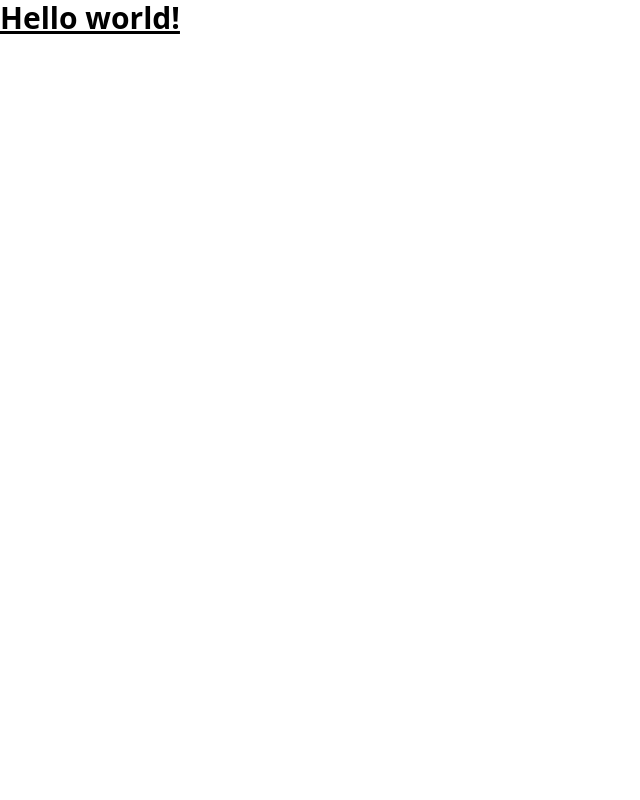
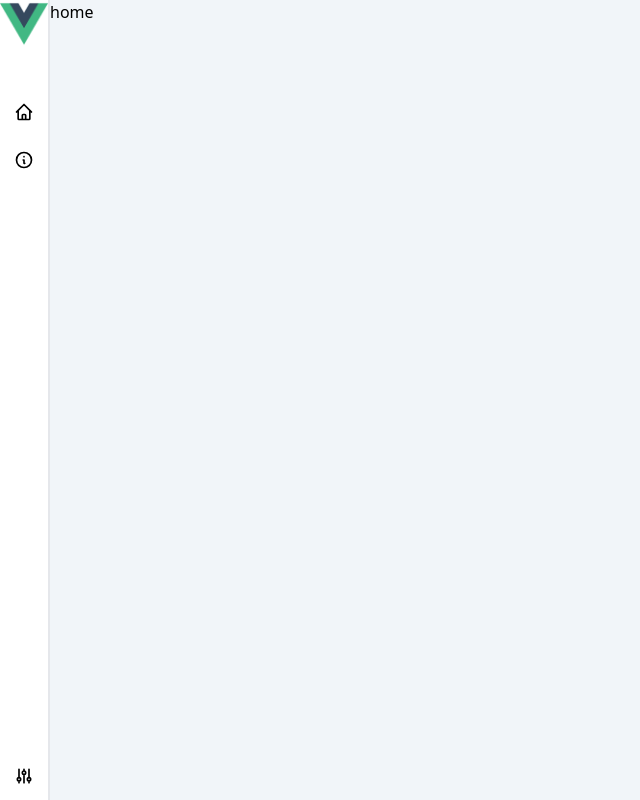
Before and after one commit to nofacer/electron-vue3-tailwind, a Vue app: page /#/home in a window 1280 px wide. Shown: the whole page, without its empty margins (0-640 px from the left). Built offline with nearby package versions, Linux system fonts and the light colour scheme.

Commit message:
add menu

```diff
--- a/package.json
+++ b/package.json
@@ -10,7 +10,9 @@
     "preelectron-run": "vue-tsc --noEmit && vite build && tsc"
   },
   "dependencies": {
-    "vue": "^3.2.25"
+    "@heroicons/vue": "^1.0.5",
+    "vue": "^3.2.25",
+    "vue-router": "^4.0.12"
   },
   "devDependencies": {
     "@vitejs/plugin-vue": "^2.0.0",
--- a/src/App.vue
+++ b/src/App.vue
@@ -2,12 +2,11 @@
 // This starter template is using Vue 3 <script setup> SFCs
 // Check out https://v3.vuejs.org/api/sfc-script-setup.html#sfc-script-setup
 // import HelloWorld from './components/HelloWorld.vue'
+
 </script>
 
 <template>
-  <h1 class="text-3xl font-bold underline">
-    Hello world!
-  </h1>
+  <router-view/>
 </template>
 
 <style>
--- /dev/null
+++ b/src/components/AppSidebar.vue
@@ -0,0 +1,32 @@
+<template>
+  <div class="h-full w-12 flex flex-col justify-center">
+    <div class="h-12"><img :src="image" alt=""/></div>
+    <div class="grow bg-white pt-10 flex flex-col">
+      <div
+          class="h-12 flex flex-col justify-center hover:bg-sky-500 hover:text-white transition duration-150 ease-in-out"
+          @click="router.push('/home')">
+        <HomeIcon class="h-5 w-5 place-self-center"/>
+      </div>
+      <div
+          class="h-12 flex flex-col justify-center hover:bg-sky-500 hover:text-white transition duration-150 ease-in-out"
+          @click="router.push('/about')">
+        <InformationCircleIcon class="h-5 w-5 place-self-center"/>
+      </div>
+    </div>
+    <div
+        class="h-12 flex flex-col justify-center hover:bg-sky-500 hover:text-white transition duration-150 ease-in-out"
+        @click="router.push('/setting')">
+      <AdjustmentsIcon class="h-5 w-5 place-self-center"/>
+    </div>
+  </div>
+</template>
+
+<script setup lang="ts">
+import image from '@/assets/logo.png'
+import {AdjustmentsIcon, HomeIcon, InformationCircleIcon} from '@heroicons/vue/outline'
+import router from "../router";
+</script>
+
+<style scoped>
+
+</style>
--- /dev/null
+++ b/src/layouts/DefaultLayout.vue
@@ -0,0 +1,19 @@
+<template>
+  <div class="h-screen bg-slate-100 flex">
+    <div class="h-full border-r-2 bg-white">
+      <AppSidebar/>
+    </div>
+    <div class="h-full grow">
+      <div class="container mx-auto">
+        <router-view/>
+      </div>
+    </div>
+  </div>
+</template>
+
+<script setup lang="ts">
+import AppSidebar from '@/components/AppSidebar.vue'
+</script>
+
+<style scoped>
+</style>
--- /dev/null
+++ b/src/router/index.ts
@@ -0,0 +1,35 @@
+import {createRouter, createWebHashHistory} from 'vue-router'
+import DefaultLayout from '@/layouts/DefaultLayout.vue'
+
+const routes = [
+    {
+        path: '/',
+        redirect: '/home',
+        name: 'Default',
+        component: DefaultLayout,
+        children: [
+            {
+                path: 'home',
+                name: 'Home',
+                component: () => import('@/views/Home.vue')
+            },
+            {
+                path: 'about',
+                name: 'About',
+                component: () => import('@/views/About.vue')
+            },
+            {
+                path: 'setting',
+                name: 'Setting',
+                component: () => import('@/views/Setting.vue')
+            }
+        ]
+    }
+]
+
+const router = createRouter({
+    history: createWebHashHistory(),
+    routes
+})
+
+export default router
--- /dev/null
+++ b/src/views/About.vue
@@ -0,0 +1,10 @@
+<template>
+  about
+</template>
+
+<script>
+</script>
+
+<style scoped>
+
+</style>
--- /dev/null
+++ b/src/views/Home.vue
@@ -0,0 +1,10 @@
+<template>
+  home
+</template>
+
+<script setup lang="ts">
+</script>
+
+<style scoped>
+
+</style>
--- /dev/null
+++ b/src/views/Setting.vue
@@ -0,0 +1,13 @@
+<template>
+  setting
+</template>
+
+<script>
+export default {
+  name: "Setting"
+}
+</script>
+
+<style scoped>
+
+</style>
--- a/vite.config.ts
+++ b/vite.config.ts
@@ -1,8 +1,18 @@
 import {defineConfig} from 'vite'
 import vue from '@vitejs/plugin-vue'
+import {resolve} from "path";
+
+function pathResolve(dir: string) {
+    return resolve(__dirname, ".", dir);
+}
 
 // https://vitejs.dev/config/
 export default defineConfig({
     base: './',
-    plugins: [vue()]
+    plugins: [vue()],
+    resolve: {
+        alias: {
+            "@": pathResolve("src"),
+        },
+    }
 })
```
Also changed, not shown: src/main.ts (+5 -3 lines), tsconfig.json (+10 -5 lines), 1 other file (tests, documents, lock files or other folders).
